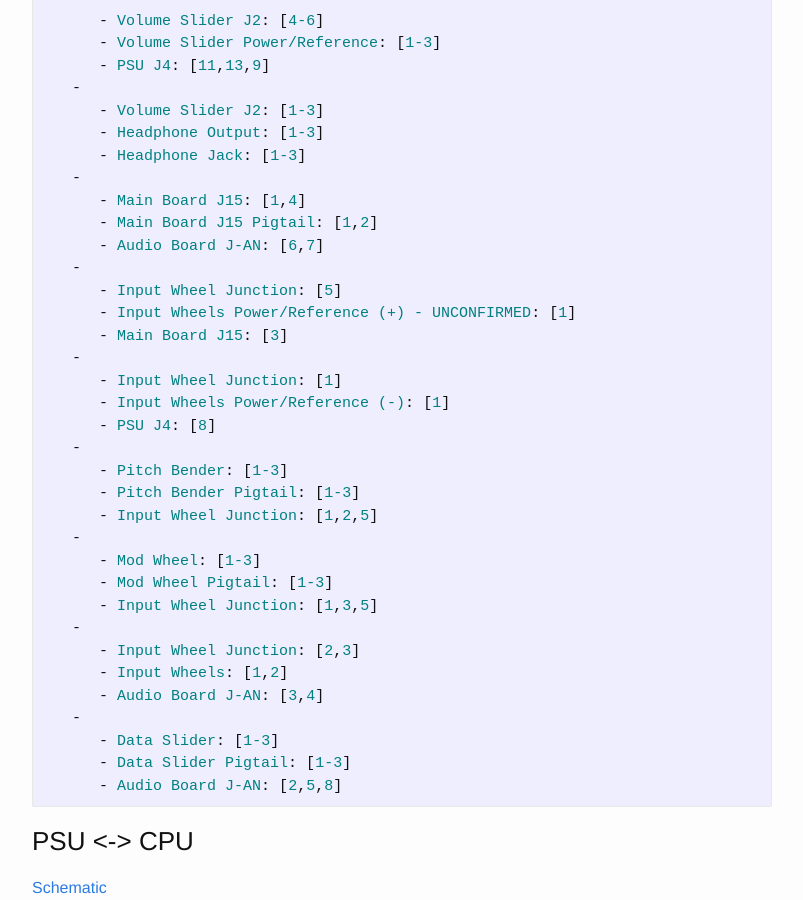
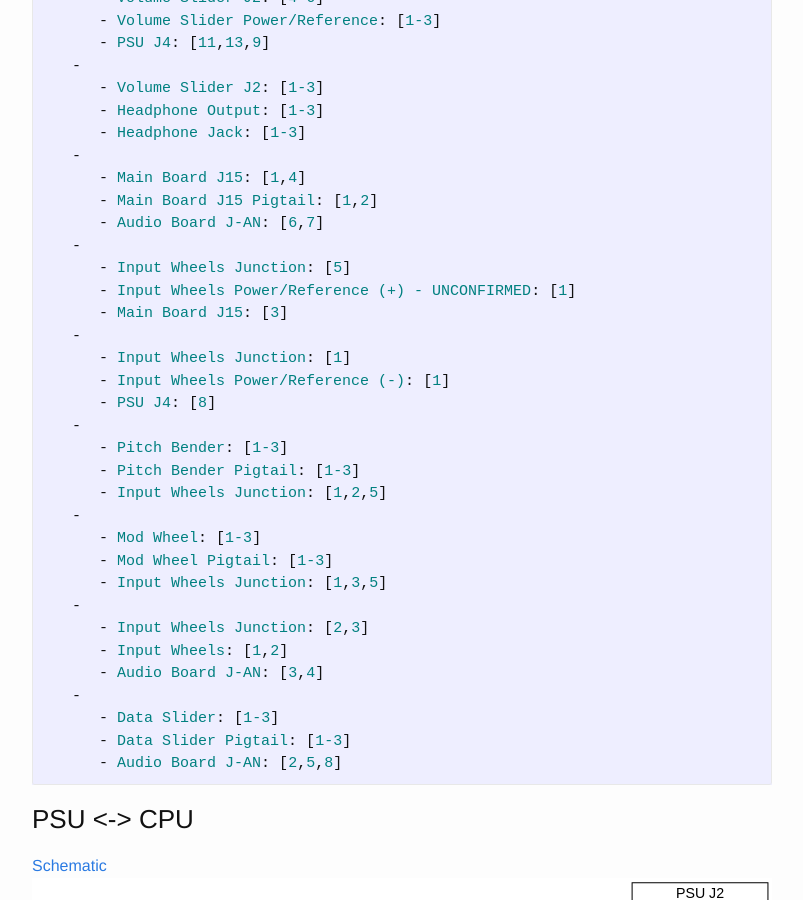
Before and after one commit to cilynx/cilynx.github.io, a Jekyll site: the page built from _posts/2020-06-22-kurzweil_k1000se_components.md, in a window 1280 px wide and 900 px high, scrolled down 4644 px. Shown: the whole window, without its empty margins (238-1041 px from the left). Built offline with Jekyll 4.4.1, drawn with Linux system fonts in a browser that asks for light colours; a script that is not in the unit is left out; comment, search, counter and statistics services are not loaded; some of the changed text lies outside the part shown.

Commit message:
Update PSU <-> Audio Controls YML

```diff
--- a/_posts/2020-06-22-kurzweil_k1000se_components.md
+++ b/_posts/2020-06-22-kurzweil_k1000se_components.md
@@ -103,7 +103,7 @@ connectors:
       pinout: [GND, RIGHT, LEFT, GND, -12Vdc, +12Vdc]
    Headphone Jack:
       pinout: [SLEEVE, TIP, RING]
-   Input Wheel Junction:
+   Input Wheels Junction:
       pinout: [-12Vdc, 'Pitch Bender Signal', 'Mod Wheel Signal',' ',' ']
    Mod Wheel:
       pinout: [-12Vdc, WIPER, ' ']
@@ -134,7 +134,6 @@ cables:
    Volume Slider Power/Reference:
       colors: [BK, VT, BU]
 
-
 connections:
    -
       - Audio Board J-PS: [1-4]
@@ -153,23 +152,23 @@ connections:
       - Main Board J15 Pigtail: [1,2]
       - Audio Board J-AN: [6,7]
    -
-      - Input Wheel Junction: [5]
+      - Input Wheels Junction: [5]
       - Input Wheels Power/Reference (+) - UNCONFIRMED: [1]
       - Main Board J15: [3]
    -
-      - Input Wheel Junction: [1]
+      - Input Wheels Junction: [1]
       - Input Wheels Power/Reference (-): [1]
       - PSU J4: [8]
    -
       - Pitch Bender: [1-3]
       - Pitch Bender Pigtail: [1-3]
-      - Input Wheel Junction: [1,2,5]
+      - Input Wheels Junction: [1,2,5]
    -
       - Mod Wheel: [1-3]
       - Mod Wheel Pigtail: [1-3]
-      - Input Wheel Junction: [1,3,5]
+      - Input Wheels Junction: [1,3,5]
    -
-      - Input Wheel Junction: [2,3]
+      - Input Wheels Junction: [2,3]
       - Input Wheels: [1,2]
       - Audio Board J-AN: [3,4]
    -
```
